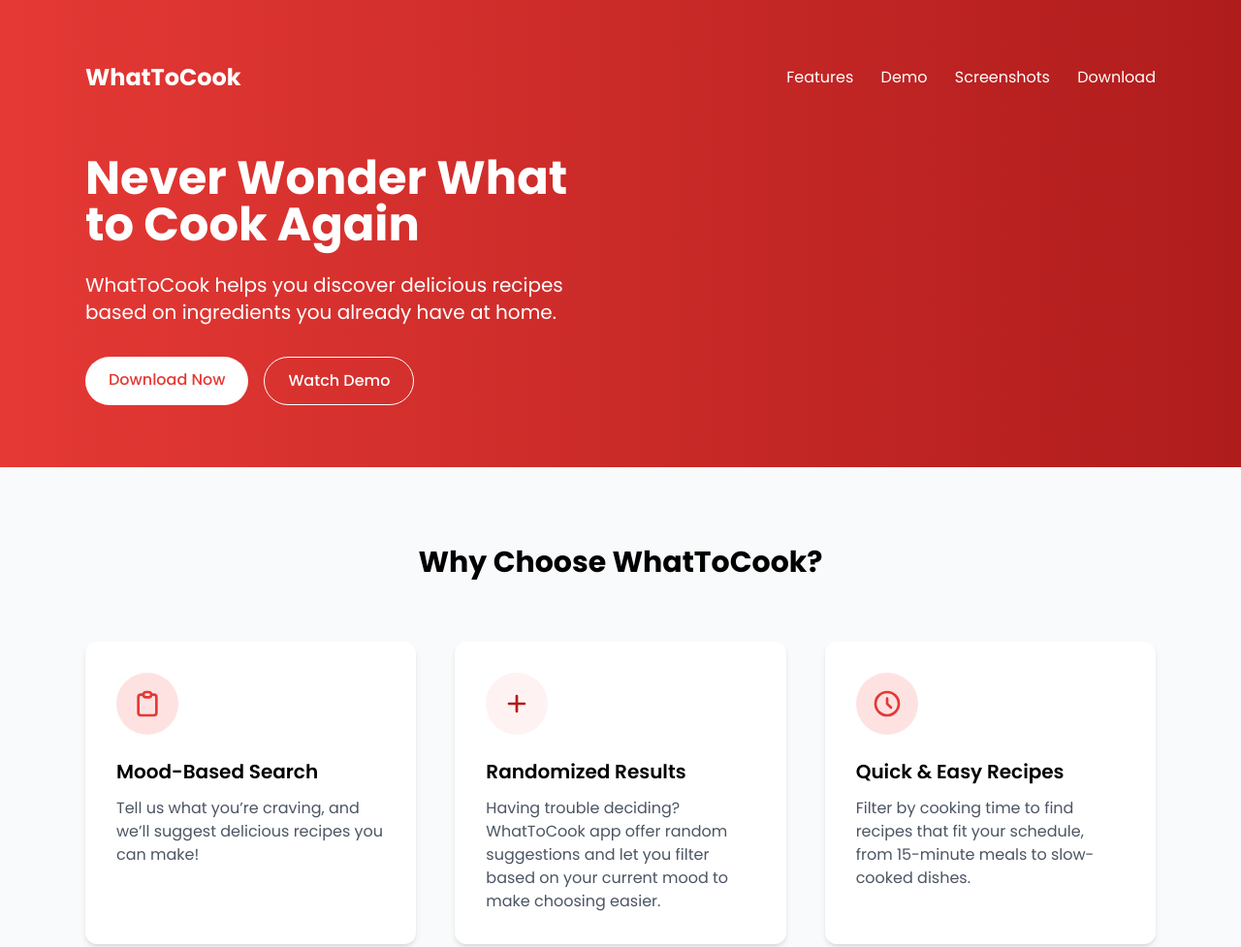
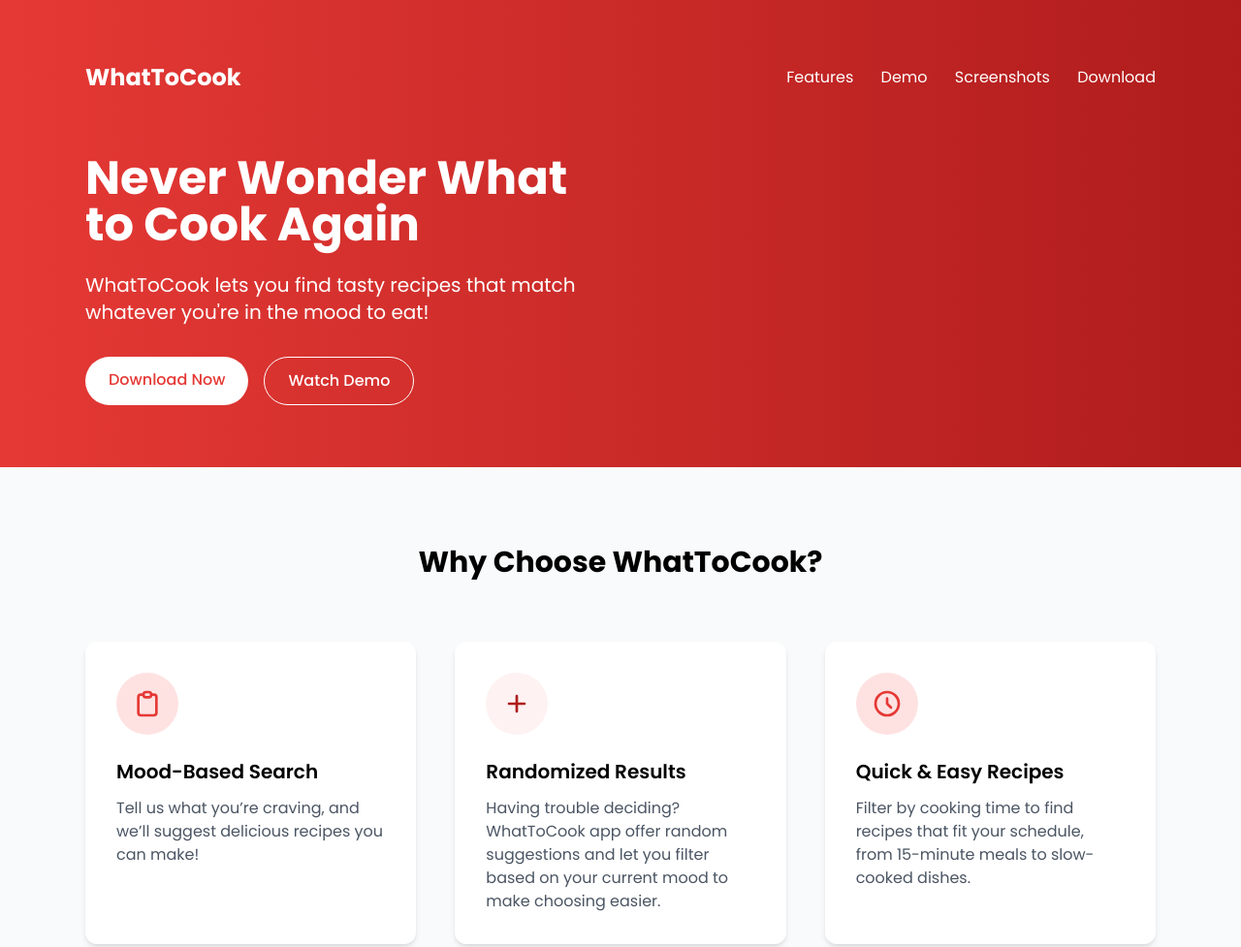
Before and after one commit to binsooy/varicysystems-whattocookweb, a plain HTML site: page index.html in a window 1280 px wide. Shown: the top 977 px of the page at 97% size. Drawn offline with nearby package versions, Linux system fonts and the light colour scheme.

Commit message:
update phrase

```diff
--- a/index.html
+++ b/index.html
@@ -32,8 +32,7 @@
             <div class="flex flex-col md:flex-row items-center">
                 <div class="md:w-1/2 mb-10 md:mb-0">
                     <h1 class="text-4xl md:text-5xl font-bold mb-6">Never Wonder What to Cook Again</h1>
-                    <p class="text-xl mb-8">WhatToCook helps you discover delicious recipes based on ingredients you
-                        already have at home.</p>
+                    <p class="text-xl mb-8">WhatToCook lets you find tasty recipes that match whatever you're in the mood to eat!</p>
                     <div class="flex space-x-4">
                         <a href="#download"
                             class="bg-white text-[#E53935] px-6 py-3 rounded-full font-medium hover:bg-gray-100 transition">Download
```
